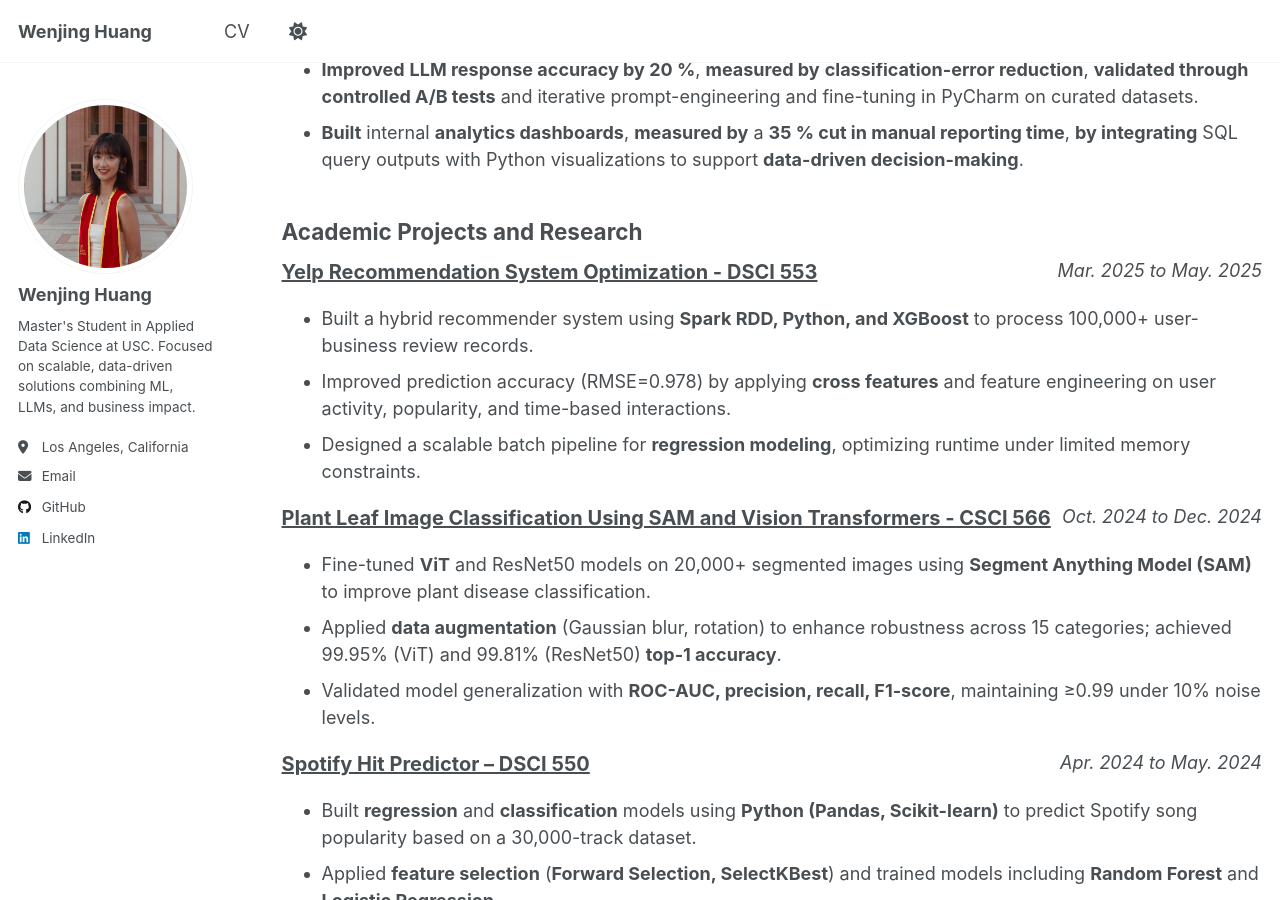
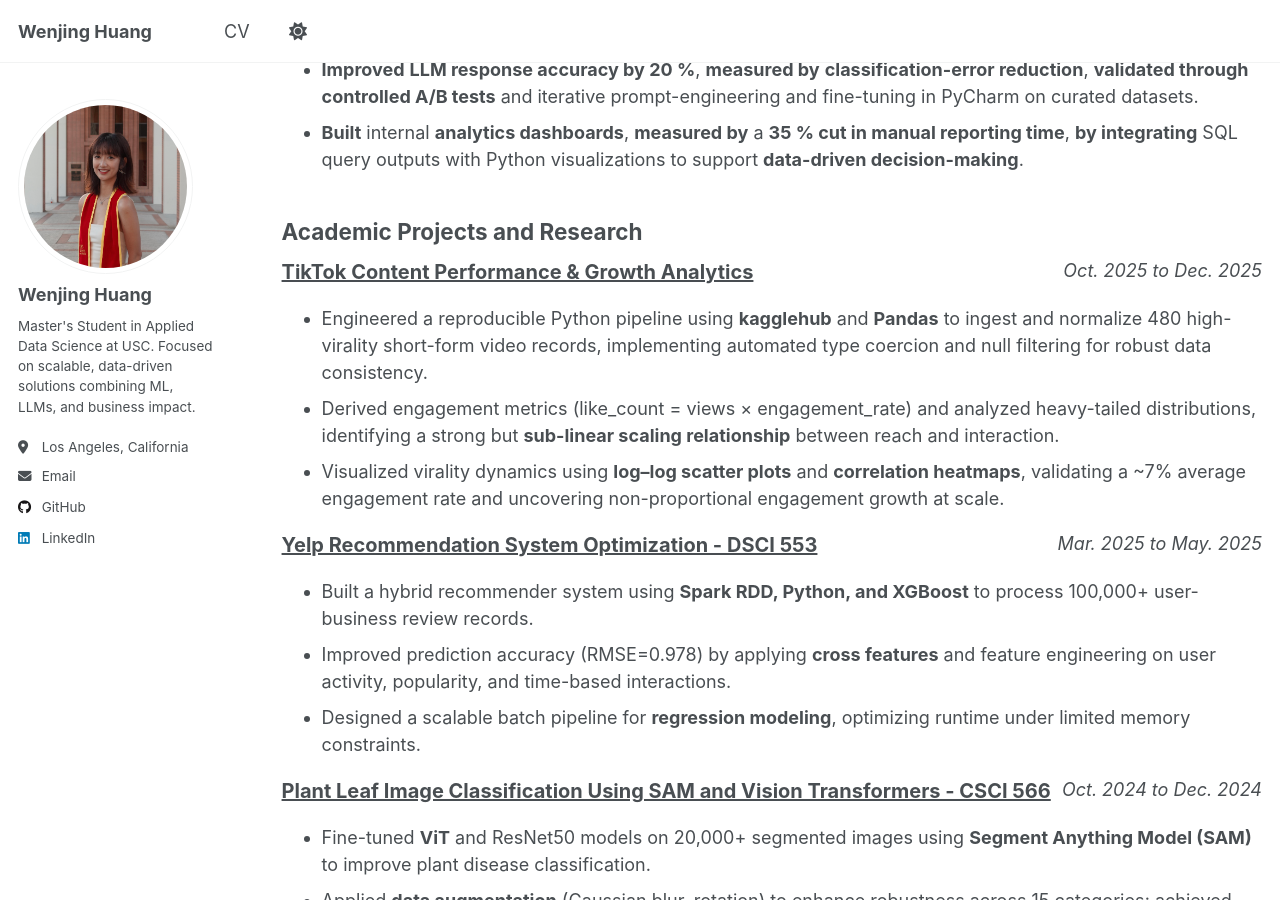
Before and after one commit to jocelynnnwj/jocelynnnwj.github.io, a Jekyll site: the page built from _pages/cv.md, in a window 1280 px wide and 900 px high, scrolled down 1294 px. Built offline with Jekyll 4.4.1, drawn with Linux system fonts in a browser that asks for light colours; a script that is not in the unit is left out; some of the changed text lies outside the part shown.

Commit message:
Update CV with new project and education info
Added new academic project details and updated education dates.

```diff
--- a/_pages/cv.md
+++ b/_pages/cv.md
@@ -69,6 +69,15 @@ Bachelor of Science in Business Administration, Concentration in Business Analyt
 </ul>
 
 ## Academic Projects and Research
+<div style='display: flex; justify-content: space-between;'>
+  <p style='font-size:20px; margin:0px'><b><a href="https://github.com/jocelynnnwj/TikTok_Trends_Analysis" target="_blank" style="color:inherit;text-decoration:underline;">TikTok Content Performance & Growth Analytics</a></b></p>
+  <i>Oct. 2025 to Dec. 2025</i>
+</div>
+<ul>
+  <li>Engineered a reproducible Python pipeline using <b>kagglehub</b> and <b>Pandas</b> to ingest and normalize 480 high-virality short-form video records, implementing automated type coercion and null filtering for robust data consistency.</li>
+  <li>Derived engagement metrics (like_count = views × engagement_rate) and analyzed heavy-tailed distributions, identifying a strong but <b>sub-linear scaling relationship</b> between reach and interaction.</li>
+  <li>Visualized virality dynamics using <b>log–log scatter plots</b> and <b>correlation heatmaps</b>, validating a ~7% average engagement rate and uncovering non-proportional engagement growth at scale.</li>
+</ul>
 
 <div style='display: flex; justify-content: space-between;'>
 	<p style='font-size:20px; margin:0px'><b><a href="https://github.com/jocelynnnwj/yelp-recommendation-optimization" target="_blank" style="color:inherit;text-decoration:underline;">Yelp Recommendation System Optimization - DSCI 553</a></b></p>
```
Also changed, not shown: other parts of _pages/cv.md (+1 -1 lines).
